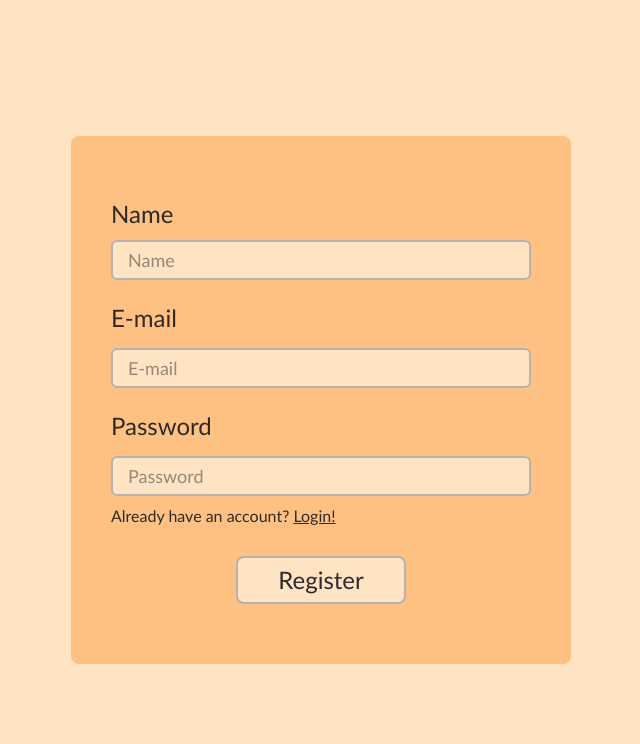
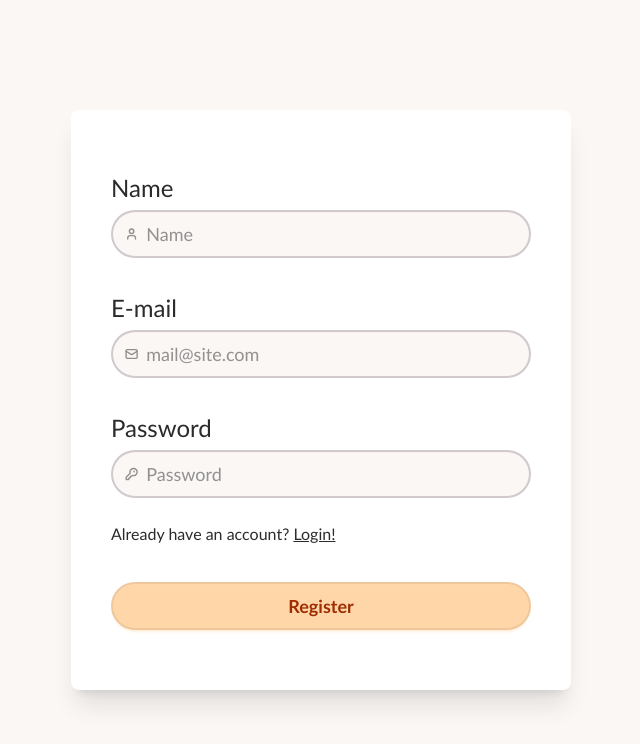
Before and after one commit to Lingrode/goit-react-hw-08, a React (Vite) app: page /register in a window 1280 px wide. Shown: the top 744 px of the page, without its empty margins (319-959 px from the left). Built offline with nearby package versions, Linux system fonts and the light colour scheme.

Commit message:
change login and register forms

```diff
--- a/index.html
+++ b/index.html
@@ -1,5 +1,5 @@
 <!DOCTYPE html>
-<html lang="en">
+<html lang="en" data-theme="cupcake">
   <head>
     <meta charset="UTF-8" />
     <link rel="icon" type="image/svg+xml" href="/vite.svg" />
--- a/package.json
+++ b/package.json
@@ -29,6 +29,7 @@
     "@types/react": "^18.3.18",
     "@types/react-dom": "^18.3.5",
     "@vitejs/plugin-react-swc": "^3.5.0",
+    "daisyui": "^5.0.0-beta.6",
     "eslint": "^9.17.0",
     "eslint-plugin-react": "^7.37.2",
     "eslint-plugin-react-hooks": "^5.0.0",
--- a/src/components/LoginForm/LoginForm.jsx
+++ b/src/components/LoginForm/LoginForm.jsx
@@ -1,7 +1,8 @@
 import { useId } from "react";
 import { useDispatch } from "react-redux";
 import { Link } from "react-router";
-import { Field, Form, Formik } from "formik";
+import { Field, Form, Formik, ErrorMessage } from "formik";
+import * as Yup from "yup";
 
 import { login } from "../../redux/auth/operations";
 
@@ -9,6 +10,11 @@ const initialValues = {
   email: "",
   password: "",
 };
+
+const validationSchema = Yup.object({
+  email: Yup.string().email("Invalid email").required("Required"),
+  password: Yup.string().min(6, "Too short!").required("Required"),
+});
 
 const LoginForm = () => {
   const emailFieldId = useId();
@@ -25,38 +31,115 @@ const LoginForm = () => {
 
   return (
     <div className="fixed flex items-center justify-center inset-0 ">
-      <Formik initialValues={initialValues} onSubmit={handleSubmit}>
-        <Form className="max-w-[500px] w-full flex flex-col rounded-lg bg-[#ffc181] px-10 py-15">
-          <label className="mb-2" htmlFor={emailFieldId}>
+      <Formik
+        initialValues={initialValues}
+        onSubmit={handleSubmit}
+        validationSchema={validationSchema}
+      >
+        {({ touched, errors }) => (
+          <Form className="max-w-[450px] w-full flex flex-col justify-center rounded-lg px-10 py-15 bg-white shadow-xl relative">
+            <label className="mb-1" htmlFor={emailFieldId}>
               E-mail
             </label>
-          <Field
-            className="input-style mb-5 h-[40px]"
+            <Field name="email">
+              {({ field }) => (
+                <label
+                  className={`input validator h-12 mb-8 w-full  ${
+                    errors.email && touched.email ? "border-red-500" : ""
+                  } `}
+                >
+                  <svg
+                    className="h-[1em] opacity-50"
+                    xmlns="http://www.w3.org/2000/svg"
+                    viewBox="0 0 24 24"
+                  >
+                    <g
+                      strokeLinejoin="round"
+                      strokeLinecap="round"
+                      strokeWidth="2.5"
+                      fill="none"
+                      stroke="currentColor"
+                    >
+                      <rect width="20" height="16" x="2" y="4" rx="2"></rect>
+                      <path d="m22 7-8.97 5.7a1.94 1.94 0 0 1-2.06 0L2 7"></path>
+                    </g>
+                  </svg>
+                  <input
+                    {...field}
                     id={emailFieldId}
+                    className="w-full h-12 text-lg"
                     type="email"
+                    placeholder="mail@site.com"
+                  />
+                </label>
+              )}
+            </Field>
+            <ErrorMessage
               name="email"
-            placeholder="E-mail"
+              component="div"
+              className="text-red-500 text-sm absolute top-[150px]"
             />
-          <label className="mb-2" htmlFor={pswFieldId}>
+            <label className="mb-1" htmlFor={pswFieldId}>
               Password
             </label>
-          <Field
-            className="mb-2 input-style h-[40px]"
+
+            <Field name="password">
+              {({ field }) => (
+                <label
+                  className={`input validator h-12 mb-6 w-full ${
+                    errors.password && touched.password ? "border-red-500" : ""
+                  }`}
+                >
+                  <svg
+                    className="h-[1em] opacity-50"
+                    xmlns="http://www.w3.org/2000/svg"
+                    viewBox="0 0 24 24"
+                  >
+                    <g
+                      strokeLinejoin="round"
+                      strokeLinecap="round"
+                      strokeWidth="2.5"
+                      fill="none"
+                      stroke="currentColor"
+                    >
+                      <path d="M2.586 17.414A2 2 0 0 0 2 18.828V21a1 1 0 0 0 1 1h3a1 1 0 0 0 1-1v-1a1 1 0 0 1 1-1h1a1 1 0 0 0 1-1v-1a1 1 0 0 1 1-1h.172a2 2 0 0 0 1.414-.586l.814-.814a6.5 6.5 0 1 0-4-4z"></path>
+                      <circle
+                        cx="16.5"
+                        cy="7.5"
+                        r=".5"
+                        fill="currentColor"
+                      ></circle>
+                    </g>
+                  </svg>
+                  <input
+                    {...field}
                     id={pswFieldId}
+                    className="w-full text-lg"
                     type="password"
+                    placeholder="Password"
+                    minLength="8"
+                  />
+                </label>
+              )}
+            </Field>
+            <ErrorMessage
               name="password"
-            placeholder="Password"
+              component="div"
+              className="text-red-500 text-sm absolute top-[270px]"
             />
-          <p className="mb-7 text-base">
+
+            <p className="mb-9 text-base">
               Don&apos;t have an account?{" "}
               <Link className="underline" to="/register">
                 Sign up!
               </Link>
             </p>
-          <button className="button-style" type="submit">
+
+            <button className="btn btn-lg btn-accent" type="submit">
               Login
             </button>
           </Form>
+        )}
       </Formik>
     </div>
   );
--- a/src/components/RegisterForm/RegisterForm.jsx
+++ b/src/components/RegisterForm/RegisterForm.jsx
@@ -1,7 +1,8 @@
 import { useId } from "react";
 import { Link, useNavigate } from "react-router";
 import { useDispatch } from "react-redux";
-import { Field, Form, Formik } from "formik";
+import { Field, Form, Formik, ErrorMessage } from "formik";
+import * as Yup from "yup";
 
 import { register } from "../../redux/auth/operations";
 
@@ -10,6 +11,12 @@ const initialValues = {
   email: "",
   password: "",
 };
+
+const validationSchema = Yup.object({
+  name: Yup.string().min(2, "Too short!").required("Required"),
+  email: Yup.string().email("Invalid email").required("Required"),
+  password: Yup.string().min(6, "Too short!").required("Required"),
+});
 
 const RegisterForm = () => {
   const nameFieldId = useId();
@@ -30,48 +37,157 @@ const RegisterForm = () => {
 
   return (
     <div className="fixed flex items-center justify-center inset-0 ">
-      <Formik initialValues={initialValues} onSubmit={handleSubmit}>
-        <Form className="max-w-[500px] w-full flex flex-col rounded-lg bg-[#ffc181] px-10 py-15">
-          <label className="mb-2" htmlFor={nameFieldId}>
+      <Formik
+        initialValues={initialValues}
+        onSubmit={handleSubmit}
+        validationSchema={validationSchema}
+      >
+        {({ touched, errors }) => (
+          <Form className="max-w-[500px] w-full flex flex-col rounded-lg px-10 py-15 relative bg-white shadow-xl">
+            <label className="mb-1" htmlFor={nameFieldId}>
               Name
             </label>
-          <Field
-            className="input-style mb-5 h-[40px]"
+            <Field name="name">
+              {({ field }) => (
+                <label
+                  className={`input validator h-12 mb-8  w-full ${
+                    errors.name && touched.name ? "border-red-500" : ""
+                  }`}
+                >
+                  <svg
+                    className="h-[1em] opacity-50"
+                    xmlns="http://www.w3.org/2000/svg"
+                    viewBox="0 0 24 24"
+                  >
+                    <g
+                      strokeLinejoin="round"
+                      strokeLinecap="round"
+                      strokeWidth="2.5"
+                      fill="none"
+                      stroke="currentColor"
+                    >
+                      <path d="M19 21v-2a4 4 0 0 0-4-4H9a4 4 0 0 0-4 4v2"></path>
+                      <circle cx="12" cy="7" r="4"></circle>
+                    </g>
+                  </svg>
+                  <input
+                    {...field}
                     id={nameFieldId}
+                    className="w-full text-lg font-light"
                     type="text"
-            name="name"
                     placeholder="Name"
                   />
-          <label className="mb-3" htmlFor={emailFieldId}>
+                </label>
+              )}
+            </Field>
+            <ErrorMessage
+              name="name"
+              component="div"
+              className="text-red-500 text-sm absolute top-[150px]"
+            />
+
+            <label className="mb-1" htmlFor={emailFieldId}>
               E-mail
             </label>
-          <Field
-            className="input-style mb-5 h-[40px]"
+            <Field name="email">
+              {({ field }) => (
+                <label
+                  className={`input validator h-12 mb-8 w-full  ${
+                    errors.email && touched.email ? "border-red-500" : ""
+                  } `}
+                >
+                  <svg
+                    className="h-[1em] opacity-50"
+                    xmlns="http://www.w3.org/2000/svg"
+                    viewBox="0 0 24 24"
+                  >
+                    <g
+                      strokeLinejoin="round"
+                      strokeLinecap="round"
+                      strokeWidth="2.5"
+                      fill="none"
+                      stroke="currentColor"
+                    >
+                      <rect width="20" height="16" x="2" y="4" rx="2"></rect>
+                      <path d="m22 7-8.97 5.7a1.94 1.94 0 0 1-2.06 0L2 7"></path>
+                    </g>
+                  </svg>
+                  <input
+                    {...field}
                     id={emailFieldId}
+                    className="w-full h-12 text-lg"
                     type="email"
+                    placeholder="mail@site.com"
+                  />
+                </label>
+              )}
+            </Field>
+            <ErrorMessage
               name="email"
-            placeholder="E-mail"
+              component="div"
+              className="text-red-500 text-sm absolute top-[270px]"
             />
-          <label className="mb-3" htmlFor={pswFieldId}>
+
+            <label className="mb-1" htmlFor={pswFieldId}>
               Password
             </label>
-          <Field
-            className="mb-2 input-style h-[40px]"
+            <Field name="password">
+              {({ field }) => (
+                <label
+                  className={`input validator h-12 mb-6 w-full ${
+                    errors.password && touched.password ? "border-red-500" : ""
+                  }`}
+                >
+                  <svg
+                    className="h-[1em] opacity-50"
+                    xmlns="http://www.w3.org/2000/svg"
+                    viewBox="0 0 24 24"
+                  >
+                    <g
+                      strokeLinejoin="round"
+                      strokeLinecap="round"
+                      strokeWidth="2.5"
+                      fill="none"
+                      stroke="currentColor"
+                    >
+                      <path d="M2.586 17.414A2 2 0 0 0 2 18.828V21a1 1 0 0 0 1 1h3a1 1 0 0 0 1-1v-1a1 1 0 0 1 1-1h1a1 1 0 0 0 1-1v-1a1 1 0 0 1 1-1h.172a2 2 0 0 0 1.414-.586l.814-.814a6.5 6.5 0 1 0-4-4z"></path>
+                      <circle
+                        cx="16.5"
+                        cy="7.5"
+                        r=".5"
+                        fill="currentColor"
+                      ></circle>
+                    </g>
+                  </svg>
+                  <input
+                    {...field}
                     id={pswFieldId}
+                    className="w-full text-lg"
                     type="password"
+                    placeholder="Password"
+                    minLength="8"
+                  />
+                </label>
+              )}
+            </Field>
+            <ErrorMessage
               name="password"
-            placeholder="Password"
+              component="div"
+              className="text-red-500 text-sm absolute bottom-[170px]"
             />
-          <p className="mb-7 text-base">
+
+            <p className="mb-9 text-base">
               Already have an account?{" "}
               <Link className="underline" to="/login">
                 Login!
               </Link>
             </p>
-          <button className="button-style" type="submit">
+
+            <button className="btn btn-lg btn-accent" type="submit">
               Register
             </button>
           </Form>
+        )}
       </Formik>
     </div>
   );
```
Also changed, not shown: src/index.css (+6 -1 lines), 1 other file (tests, documents, lock files or other folders). Lines whose indentation alone changed are shown as unchanged.
